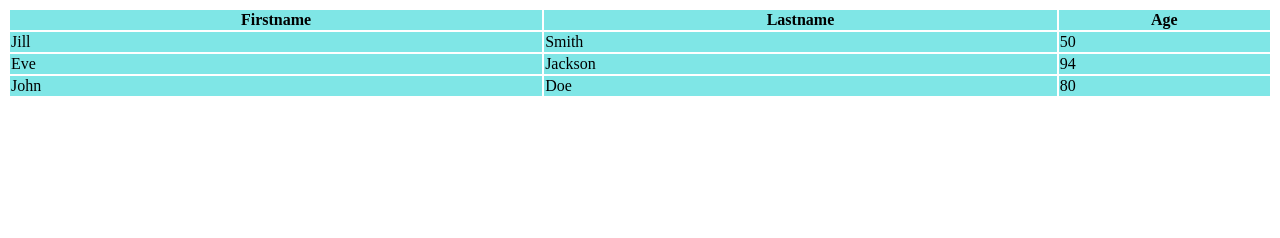
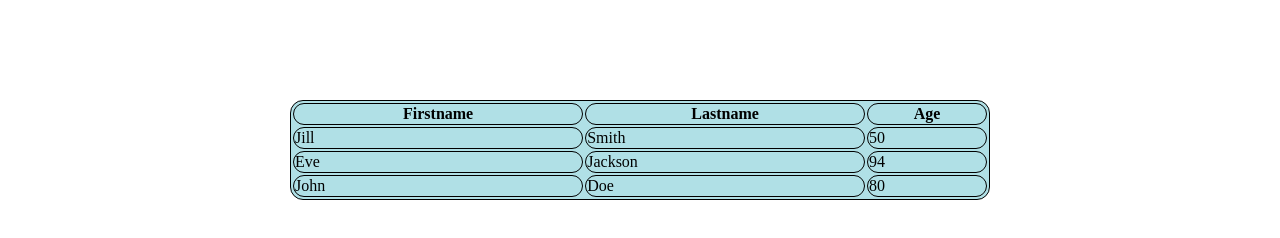
Before and after one commit to naveen10-29/MERN_TASKS, a plain HTML site: page task1.html in a window 1280 px wide. Drawn offline with Linux system fonts and the light colour scheme.

Commit message:
task1.html

```diff
--- a/task1.html
+++ b/task1.html
@@ -3,16 +3,28 @@
 <head>
     <meta charset="UTF-8">
     <meta name="viewport" content="width=device-width, initial-scale=1.0">
-    <title>Task1</title>
+    <title>CSS_Task1</title>
+    <style>
+        table, tr, th, td{
+            border: 1px solid black;
+            border-radius: 13px;
+        }
+        table{
+            margin-top: 100px;
+            width: 700px;
+            height: 30px;
+            background-color: powderblue;
+        }
+    </style>
 </head>
 <body>
-    <table  style="width:100%">
-        <thead bgcolor="#7fe6e6">
-            <th>Firstname</th>
-            <th>Lastname</th>
-            <th>Age</th>
-        </thead>
-        <tbody bgcolor="#7fe6e6">
+    <center>
+        <table border="2">
+            <tr>
+                <th>Firstname</th>
+                <th>Lastname</th>
+                <th>Age</th>
+            </tr>
             <tr>
                 <td>Jill</td>
                 <td>Smith</td>
@@ -28,7 +40,7 @@
                 <td>Doe</td>
                 <td>80</td>
             </tr>
-        </tbody>
-    </table>
+        </table>
+    </center>
 </body>
 </html>
```
